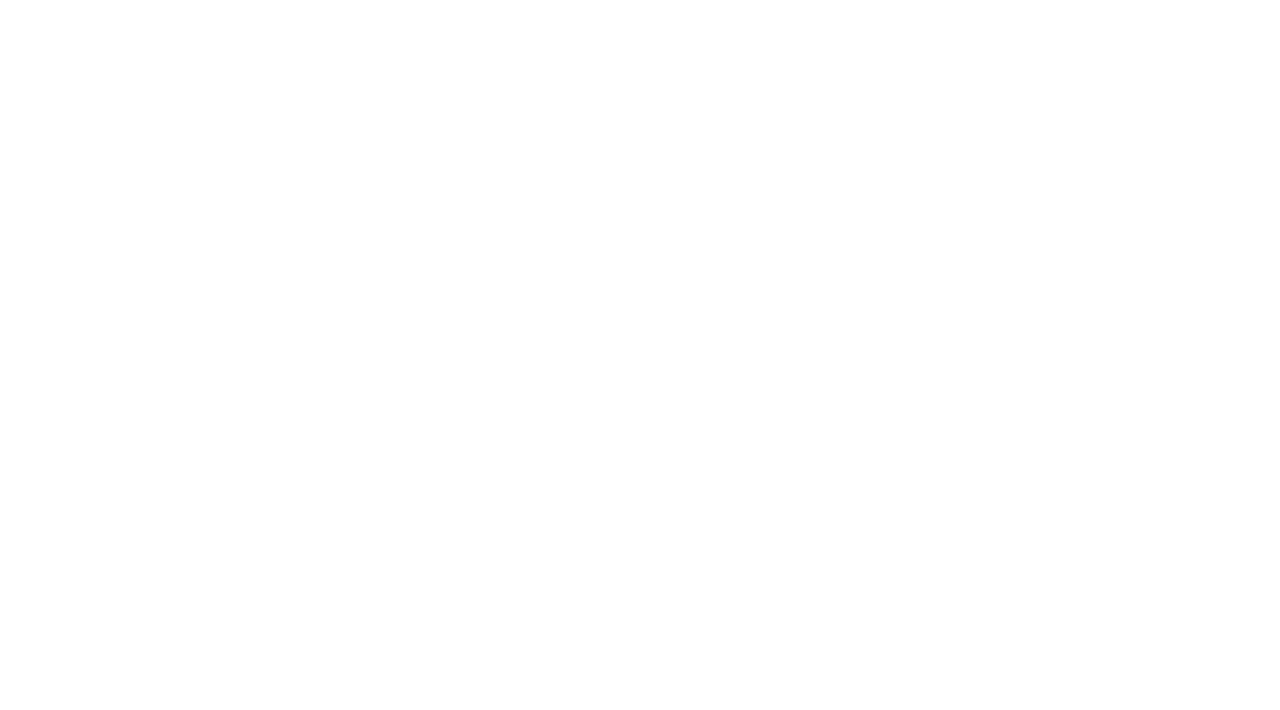
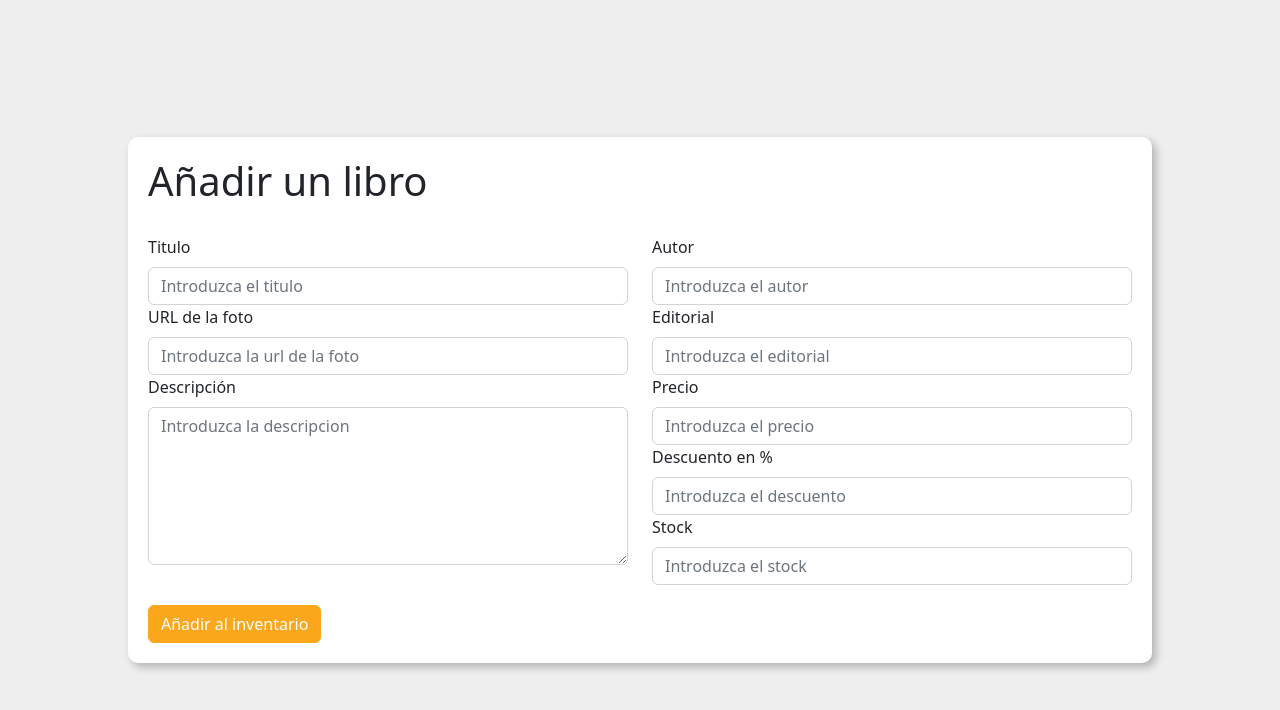
Before and after one commit to KevSSSSSS/libreria-ecommerce, a React (Create React App) app: page /formBook in a window 1280 px wide. Before the commit this address had no page. Shown: the top 710 px of the page. Built offline with nearby package versions, Linux system fonts and the light colour scheme.

Commit message:
add page Admon inventory
add page Admon inventory

```diff
--- a/src/App.js
+++ b/src/App.js
@@ -10,6 +10,8 @@ import Register from './pages/Register';
 import Home from './pages/Home';
 import Book from './pages/Book';
 import BooksList from './pages/BooksList';
+import HomeInventary from './pages/Inventario/HomeInventary';
+import FormBook from './pages/Inventario/FormBook';
 
 import { UserProvider } from './context/UserContext';
 
@@ -23,7 +25,9 @@ function App() {
           <Route path="/login" element={<Login />} />
           <Route path="/register" element={<Register />} />
           <Route path='/book/:book' element={<Book />} />
-          <Route path='/books' element={<BooksList/>}/>
+          <Route path='/books' element={<BooksList />} />
+          <Route path='/homeInventary' element={<HomeInventary />} />
+          <Route path='/formBook' element={<FormBook />} />
         </Routes>
       </Router>
     </UserProvider>
--- /dev/null
+++ b/src/components/Inventario/TableBooks.js
@@ -0,0 +1,38 @@
+import React from "react";
+import { Table } from "react-bootstrap";
+
+export default function TableBooks(props) {
+    const {libros} = props;
+    return (
+        <Table>
+            <thead>
+                <tr>
+                    <th>id_libro</th>
+                    <th>titulo</th>
+                    <th>autor</th>
+                    <th>foto</th>
+                    <th>editorial</th>
+                    <th>descripcion</th>
+                    <th>precio</th>
+                    <th>descuento</th>
+                    <th>stock</th>
+                </tr>
+            </thead>
+            <tbody>
+                {libros.map((fila, indice) => (
+                    <tr key={indice}>
+                        <td>{fila.id_libro}</td>
+                        <td>{fila.titulo}</td>
+                        <td>{fila.autor}</td>
+                        <td><img src={fila.foto} alt={fila.titulo} width={"60%"} /></td>
+                        <td>{fila.editorial}</td>
+                        <td>{fila.descripcion}</td>
+                        <td>{fila.precio}</td>
+                        <td>{fila.descuento}</td>
+                        <td>{fila.stock}</td>
+                    </tr>
+                ))}
+            </tbody>
+        </Table>
+    )
+}
--- a/src/constants/constants.js
+++ b/src/constants/constants.js
@@ -5,7 +5,8 @@ export const colors = {
     secondary: "#e1b683",
     terceary: "#603815",
     white: "#ffffff",
-    black: "#000000"
+    black: "#000000",
+    blackSwift: "#EEEEEE"
 }
 
 export const fontFamily = {
--- /dev/null
+++ b/src/pages/Inventario/FormBook.js
@@ -0,0 +1,121 @@
+import React, { useState } from "react";
+import { Button, Col, Form, Row, Spinner, Toast, ToastContainer } from "react-bootstrap";
+import { useNavigate } from "react-router";
+import { colors } from "../../constants/constants";
+
+export default function FormBook() {
+
+    const navigate = useNavigate();
+
+    const [loading, setLoading] = useState(false);
+    const [showToast, setShowToast] = useState(false);
+    const [bookData, setBookData] = useState(
+        {
+            titulo: "",
+            autor: "",
+            foto: "",
+            editorial: "",
+            descripcion: "",
+            precio: "",
+            descuento: "",
+            stock: ""
+        }
+    );
+
+    const postBook = (event) => {
+        event.preventDefault();
+        setLoading(true);
+        fetch('http://localhost:4000/test/libros', {
+            method: 'POST',
+            headers: {
+                'Content-Type': 'application/json'
+            },
+            body: JSON.stringify(bookData)
+        })
+            .then(response => response.json())
+            .then(data => {
+                setLoading(false);
+                console.log(data);
+                if (data.code === 200) {
+                    setShowToast(true);
+                }else{
+                    console.log("Ocurrio un error");
+                }
+            })
+            .catch(error => {
+                setLoading(false);
+                console.error(error);
+            });
+    }
+
+    const handleChange = (event) => {
+        const { name, value } = event.target;
+        setBookData({ ...bookData, [name]: value })
+    }
+
+    const toggleShow = () =>{
+        setShowToast(!showToast);
+    }
+
+    return (
+        <div style={{ width: "100%", height: "100vh", backgroundColor: colors.blackSwift, display: "flex", alignItems: "center", justifyContent: "center" }}>
+            <ToastContainer>
+                <Toast onClose={toggleShow} show={showToast}>
+                    <Toast.Header>
+                        <img src="holder.js/20x20?text=%20" className="rounded me-2" alt="" />
+                        <strong className="me-auto">Libro insertado</strong>
+                        <small className="text-muted">Justo ahora</small>
+                    </Toast.Header>
+                    <Toast.Body>El libro {bookData.titulo} se ha agregado correctamente.</Toast.Body>
+                </Toast>
+            </ToastContainer>
+            <div style={{ width: "80%", padding: 20, backgroundColor: colors.white, borderRadius: 10, boxShadow: '4px 4px 8px rgba(0, 0, 0, 0.25)' }}>
+                <h1>Añadir un libro</h1>
+                <Form style={{ marginTop: 30 }} onSubmit={postBook}>
+                    <Row>
+                        <Col>
+                            <Form.Group>
+                                <Form.Label>Titulo</Form.Label>
+                                <Form.Control type="text" name="titulo" placeholder="Introduzca el titulo" onChange={handleChange}></Form.Control>
+                            </Form.Group>
+                            <Form.Group>
+                                <Form.Label>URL de la foto</Form.Label>
+                                <Form.Control type="text" name="foto" placeholder="Introduzca la url de la foto" onChange={handleChange}></Form.Control>
+                            </Form.Group>
+                            <Form.Group>
+                                <Form.Label>Descripción</Form.Label>
+                                <Form.Control as="textarea" rows={6} name="descripcion" placeholder="Introduzca la descripcion" onChange={handleChange}></Form.Control>
+                            </Form.Group>
+                        </Col>
+                        <Col>
+                            <Form.Group>
+                                <Form.Label>Autor</Form.Label>
+                                <Form.Control type="text" name="autor" placeholder="Introduzca el autor" onChange={handleChange}></Form.Control>
+                            </Form.Group>
+                            <Form.Group>
+                                <Form.Label>Editorial</Form.Label>
+                                <Form.Control type="text" name="editorial" placeholder="Introduzca el editorial" onChange={handleChange}></Form.Control>
+                            </Form.Group>
+                            <Form.Group>
+                                <Form.Label>Precio</Form.Label>
+                                <Form.Control type="number" name="precio" placeholder="Introduzca el precio" onChange={handleChange}></Form.Control>
+                            </Form.Group>
+                            <Form.Group>
+                                <Form.Label>Descuento en %</Form.Label>
+                                <Form.Control type="number" name="descuento" placeholder="Introduzca el descuento" onChange={handleChange}></Form.Control>
+                            </Form.Group>
+                            <Form.Group>
+                                <Form.Label>Stock</Form.Label>
+                                <Form.Control type="number" name="stock" placeholder="Introduzca el stock" onChange={handleChange}></Form.Control>
+                            </Form.Group>
+                        </Col>
+                    </Row>
+                    {loading && <div style={{ width: "100%", display: "flex", alignItems: "center", justifyContent: "center" }}><Spinner animation="grow" variant="warning" /></div>}
+                    <Button style={{ backgroundColor: colors.primary, borderColor: colors.primary, marginTop: 20 }} disabled={loading} type="submit">
+                        Añadir al inventario
+                    </Button>
+                </Form>
+            </div>
+        </div>
+    )
+}
--- /dev/null
+++ b/src/pages/Inventario/HomeInventary.js
@@ -0,0 +1,34 @@
+import React, { useEffect, useState } from "react";
+import { Button } from "react-bootstrap";
+import { useNavigate } from "react-router-dom";
+import { colors } from "../../constants/constants";
+import TableBooks from "../../components/Inventario/TableBooks";
+
+export default function HomeInventary() {
+
+    const navigate = useNavigate();
+
+    const [datosTabla, setDatosTabla] = useState([])
+
+    useEffect(() => {
+        getBooks();
+    }, [])
+
+    const getBooks = () => {
+        fetch('http://localhost:4000/test/libros')
+            .then(response => response.json())
+            .then(data => setDatosTabla(data));
+    }
+
+    return (
+        <div style={{ width: "100%", backgroundColor: colors.blackSwift, display: "flex", alignItems: "center", justifyContent: "center" }}>
+            <div style={{ width: "80%", padding: 20, backgroundColor: colors.white, borderRadius: 10, boxShadow: '4px 4px 8px rgba(0, 0, 0, 0.25)' }}>
+                <h1>Panel de inventario</h1>
+                <Button onClick={() => {
+                    navigate("/formBook");
+                }}>Añadir un libro</Button>
+                <TableBooks libros={datosTabla} />
+            </div>
+        </div>
+    )
+}
```
Also changed, not shown: src/pages/Login.js (+12 -3 lines).
